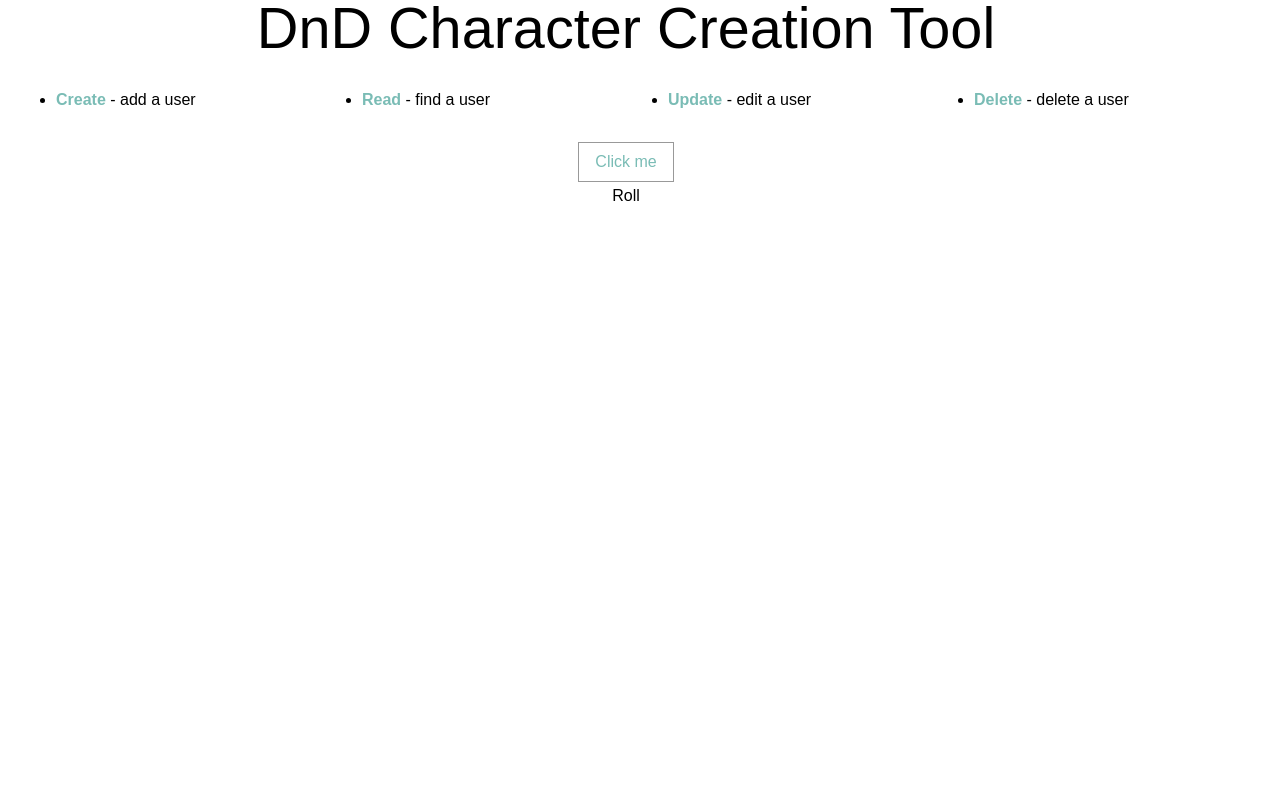
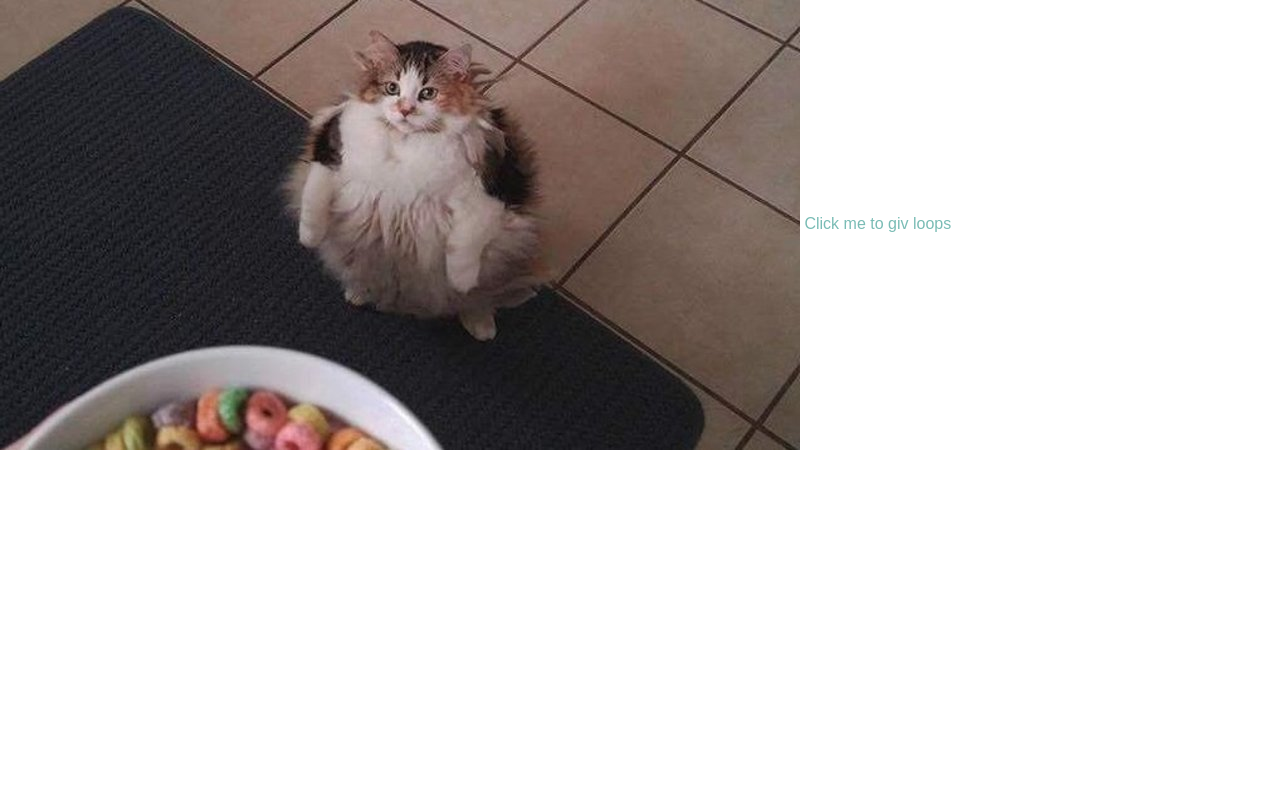
Before and after one commit to DamonK19/DnD-Character-Sheet-Generator, a PHP site: page / in a window 1280 px wide. Run offline with PHP 8.4, Linux system fonts and the light colour scheme.

Commit message:
added splash template, js, and scss for example

```diff
--- a/public/css/application.css
+++ b/public/css/application.css
@@ -1906,6 +1906,15 @@ body {
   padding-right: 1.75rem;
 }
 
+#splashscreen {
+  position: absolute;
+  top: 0;
+  left: 0;
+  bottom: 0;
+  width: 100%;
+  background-color: white;
+}
+
 .visible-print {
   display: none !important;
 }
--- a/public/index.php
+++ b/public/index.php
@@ -1,6 +1,7 @@
 
 <!-- EXAMPLE OF USING TEMPLATED PHP FILES -->
 <?php include "templates/header.php"; ?>
+<?php include "templates/splash.php"; ?>
 
 <div class="grid-wrapper one-whole">
 	<div class="grid desk-one-quarter">
--- a/public/scss/application.scss
+++ b/public/scss/application.scss
@@ -19,5 +19,7 @@
 @import "ui/island";
 @import "ui/lists";
 @import "ui/layout";
+@import "ui/splash";
+
 
 @import "ui/print";
--- /dev/null
+++ b/public/scss/ui/_splash.scss
@@ -0,0 +1,8 @@
+#splashscreen {
+    position:absolute;
+    top:0;
+    left:0;
+    bottom:0;
+    width:100%;
+    background-color:white;
+}
--- a/public/templates/footer.php
+++ b/public/templates/footer.php
@@ -1,5 +1,7 @@
 <!-- SCRIPTS GO HERE -->
 </div>
+<script type="text/javascript" src="https://code.jquery.com/jquery-latest.min.js"></script>
 <script type="text/javascript" src="assets/js/roller.js"></script>
+<script type="text/javascript" src="assets/js/splash.js"></script>
 </body>
 </html>
--- /dev/null
+++ b/public/templates/splash.php
@@ -0,0 +1,4 @@
+<div id="splashscreen">
+  <img src="assets/images/loops.jpg" />
+  <a href="#" class="enter_link">Click me to giv loops</a>
+</div>
```
Also changed, not shown: public/assets/images/loops.jpg (added), public/assets/js/splash.js (added), 1 other file.
